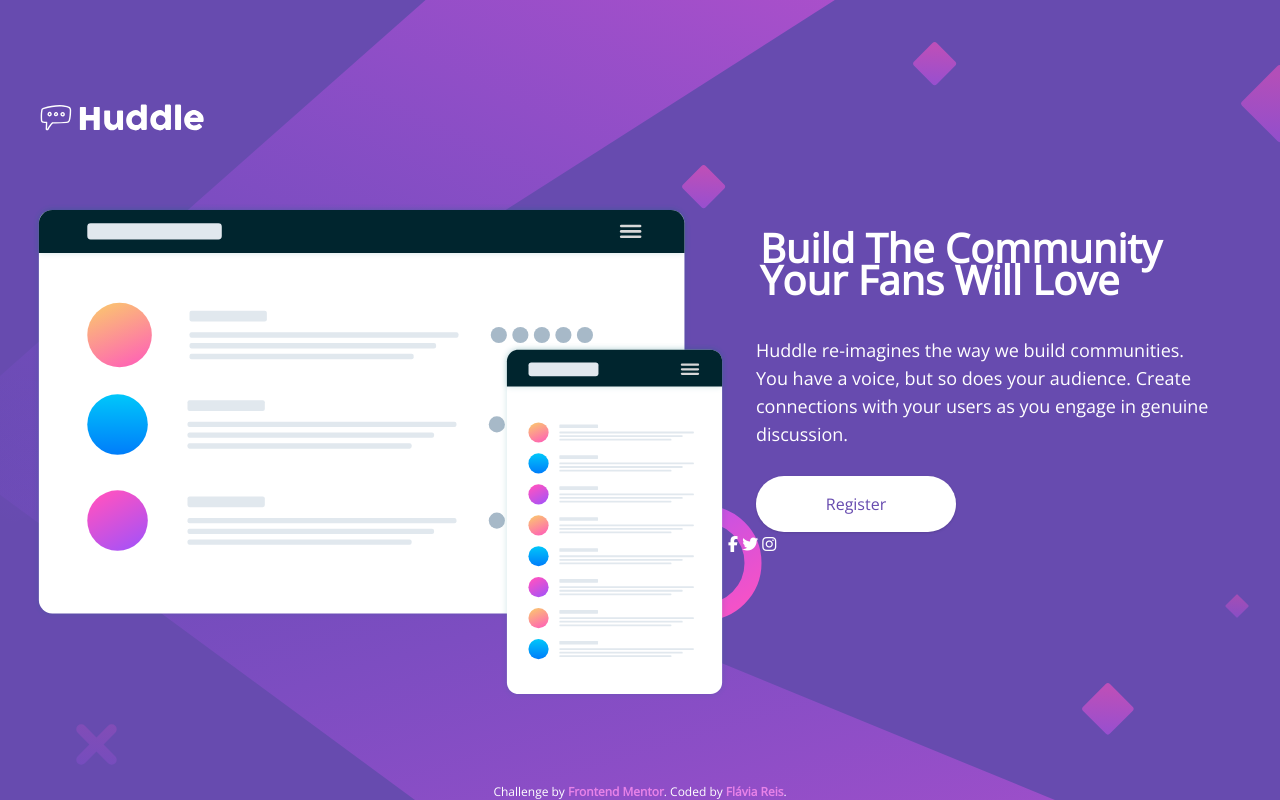
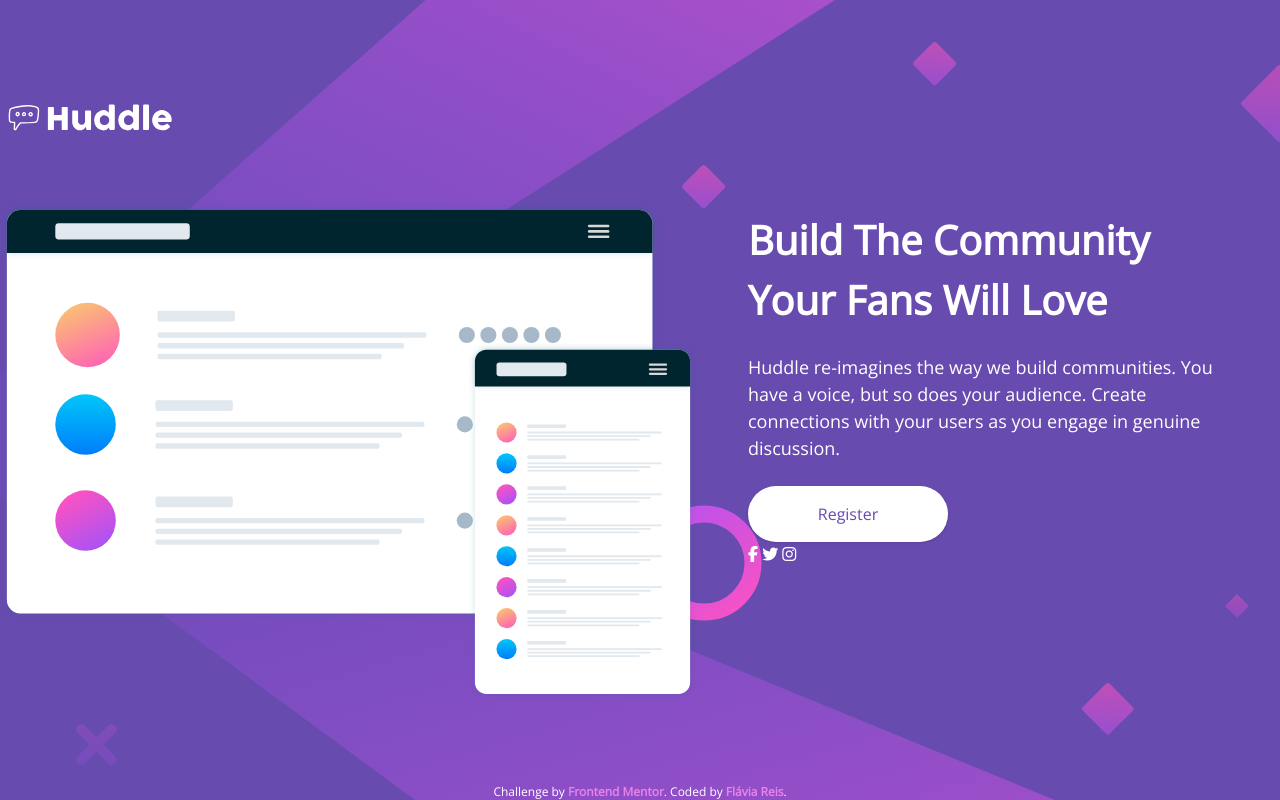
Before and after one commit to flaviare1s/huddle-landing-page, a website: page src/index.html in a window 1280 px wide. Drawn offline with nearby package versions, Linux system fonts and the light colour scheme.

Commit message:
Making styles

```diff
--- a/src/index.html
+++ b/src/index.html
@@ -40,13 +40,13 @@
         <img class="max-w-75 md:max-w-696" src="../images/illustration-mockups.svg" alt="Mockups Illustration">
       </div>
     </header>
-    <div class="md:flex flex-col">
+    <div class="md:flex flex-col md:px-10 md:ml-3">
       <main class="flex flex-col items-center justify-center m-auto md:max-w-520 md:items-start">
-        <h1 class="text-2xl font-semibold text-center p-8 my-8 md:text-4xl md:text-left md:my-0 md:py-3">Build The Community Your Fans Will Love</h1>
-        <p class="text-base text-center p-7 md:text-lg md:text-left">
+        <h1 class="text-2xl font-semibold text-center px-8 mt-16 leading-9 md:text-4xl md:text-left md:leading-60 md:mt-0 md:px-0">Build The Community Your Fans Will Love</h1>
+        <p class="text-base text-center py-6 px-9 leading-6 md:text-lg md:text-left md:leading-27 md:px-0">
           Huddle re-imagines the way we build communities. You have a voice, but so does your audience. Create connections with your users as you engage in genuine discussion.
         </p>
-        <button class="bg-white text-violet rounded-full h-10 w-200 shadow hover:bg-softMagenta hover:text-white md:ml-7 md:h-14">Register</button>
+        <button class="bg-white text-violet rounded-full h-10 w-200 shadow hover:bg-softMagenta hover:text-white md:h-14">Register</button>
       </main>
 
       <nav>
--- a/tailwind.config.js
+++ b/tailwind.config.js
@@ -24,6 +24,10 @@ module.exports = {
       fontSize: {
         '4xl': '40px',
       },
+      lineHeight: {
+        '27': '27px',
+        '60': '60px',
+      },
     },
   },
   plugins: [],
```
Also changed, not shown: src/output.css.
